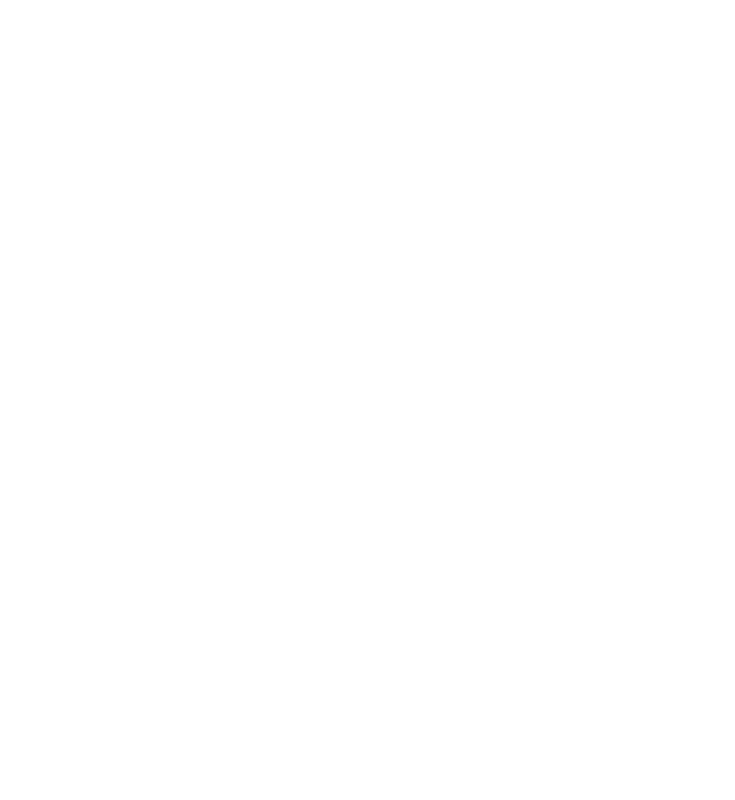
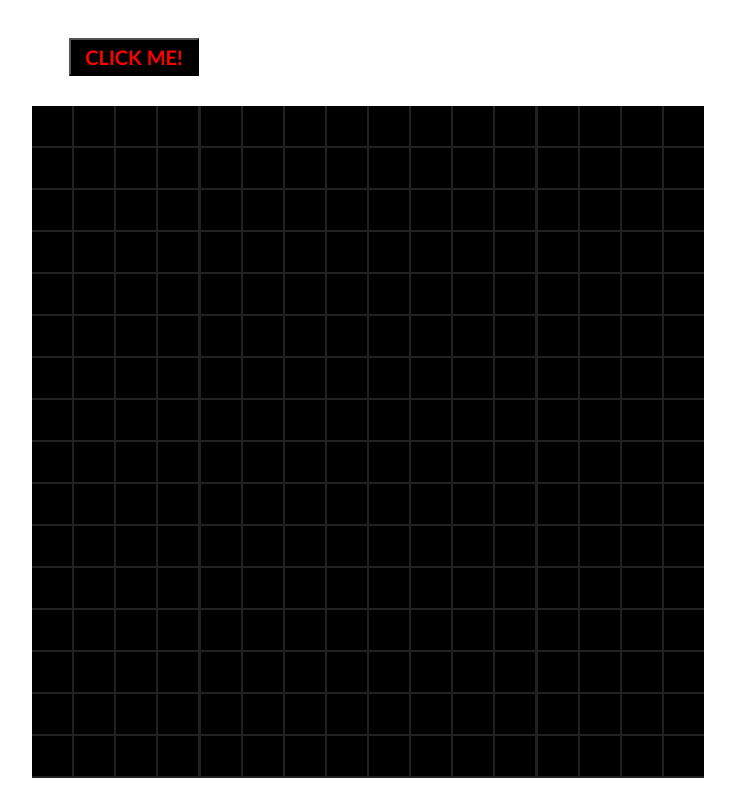
Before and after one commit to jk123x/etch-a-sketch, a plain HTML site: page index.html in a window 1280 px wide. Shown: the whole page, without its empty margins (506-1241 px from the left). Drawn offline with Linux system fonts and the light colour scheme.

Commit message:
Drew the grid and worked on basic styling

```diff
--- a/index.html
+++ b/index.html
@@ -3,11 +3,17 @@
 <head>
     <meta charset="UTF-8">
     <meta name="viewport" content="width=device-width, initial-scale=1.0">
+    <link rel="stylesheet" href = "style.css">
     <title>Etch-A-Sketch</title>
 </head>
 <body>
-    <link rel="stylesheet" href = "style.css">
+    <div class="body">
+    <div class="text">
+        <button id="button">CLICK ME!</button>
+    </div>
+    <div class="container" ID="container">
 
+    </div></div>
 </body>
 <script src="main.js"></script>
 </html>
--- a/main.js
+++ b/main.js
@@ -1 +1,13 @@
-//Placeholder
+var div = document.createElement("div");
+div.style.width = "40px";
+div.style.height = "40px";
+div.style.background = "black";
+document.getElementById("container").appendChild(div);
+
+for (let i = 0; i < 255; i++) {
+    var div = document.createElement("div");
+    div.style.width = "40px";
+    div.style.height = "40px";
+    div.style.background = "black";
+    document.getElementById("container").appendChild(div);
+}
--- a/style.css
+++ b/style.css
@@ -1 +1,31 @@
-//Placeholder
+.container {
+    display: flex;
+    justify-content: space-between;
+    flex-wrap: wrap;
+    width: 672px;
+    height: 672px;
+    background-color: rgba(0, 0, 0, 0.87);
+}
+
+.body {
+    padding-left: 530px;
+}
+
+.text {
+    padding-right: 530px;
+    text-align: center;
+    padding-bottom: 30px;
+    padding-top: 30px;
+}
+
+#button {
+    width: 130px;
+    height: auto;
+    color: red;
+    background-color: black;
+    font-size: 20px;
+    padding-top: 5px;
+    padding-bottom: 5px;
+    font-family:'Gill Sans', 'Gill Sans MT', Calibri, 'Trebuchet MS', sans-serif;
+    font-weight: 600;
+}
```
